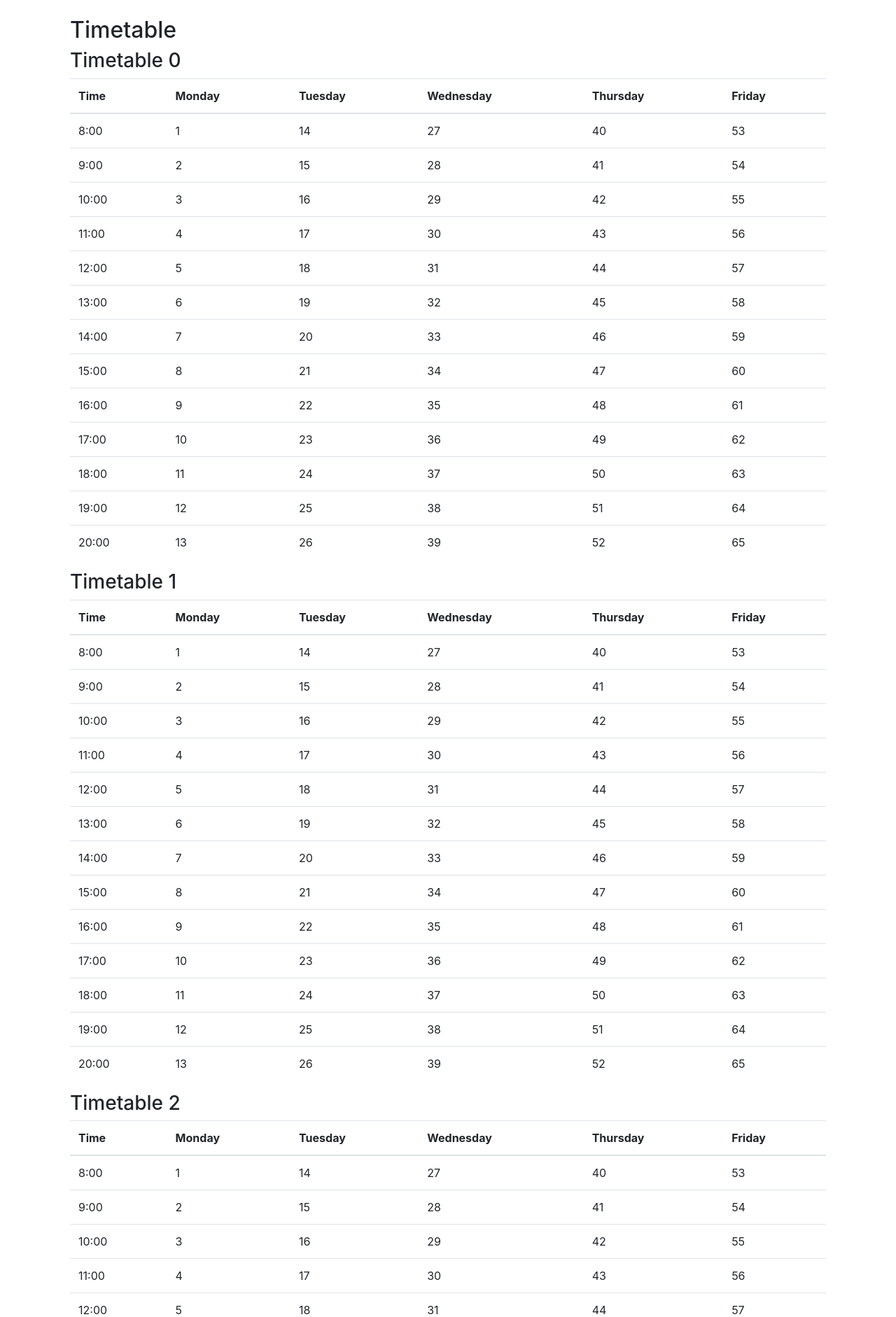
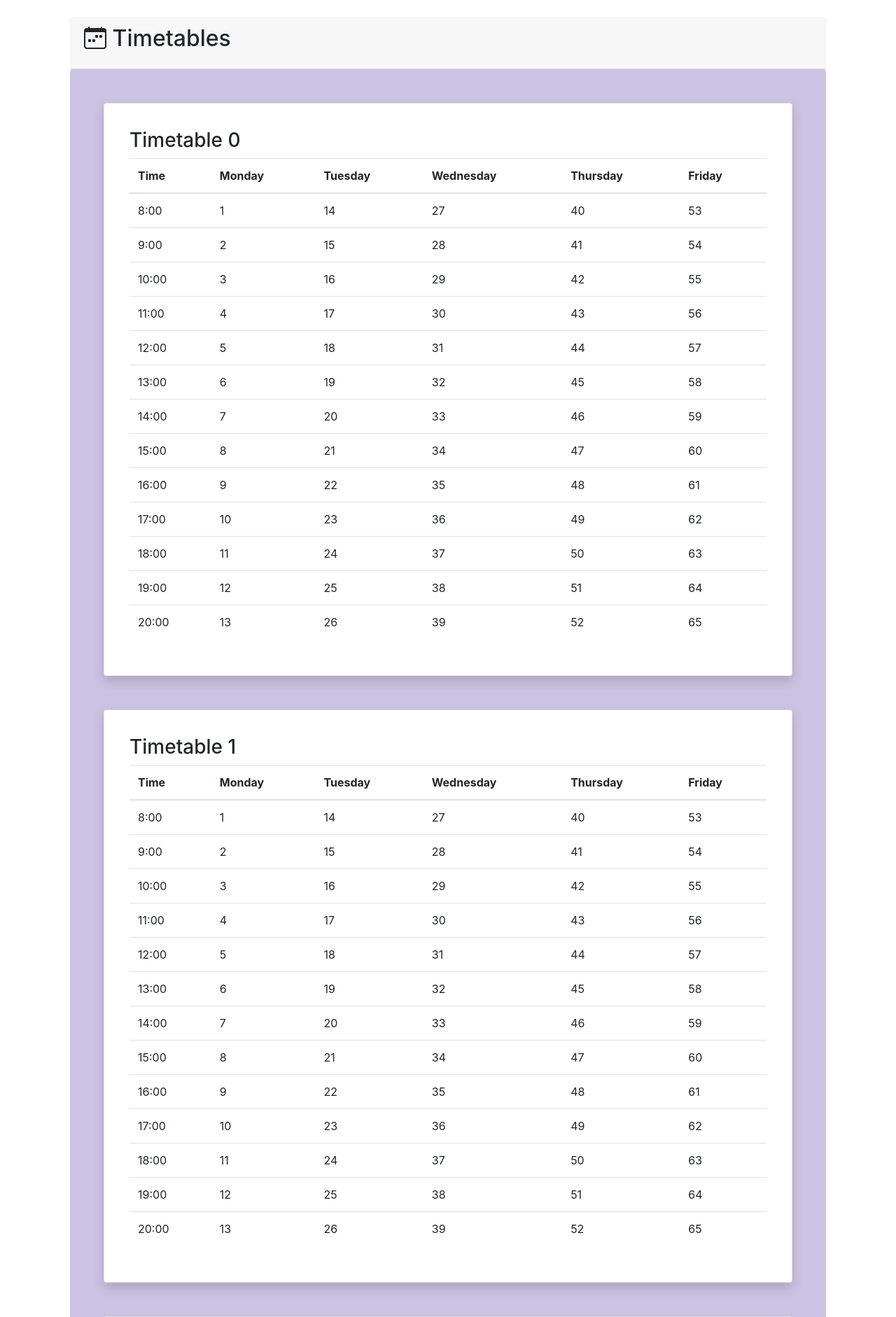
Before and after one commit to R11Sr/capstone, a Flask app: page /download in a window 1280 px wide. Shown: the part 56-1938 px from the top of the page at 70% size. Run offline with Flask 3, Linux system fonts and the light colour scheme; some libraries are stand-ins or nearby versions.

Commit message:
Formatted timetable view

```diff
--- a/app/templates/time.html
+++ b/app/templates/time.html
@@ -8,8 +8,17 @@
 
     {% include 'flash_messages.html' %}
 
-    <h2>Timetable</h2>
+    <div class="card-header">
+        <h2 class="card-title"><i class="bi bi-calendar-week"></i> Timetables</h2>
+    </div>
+    <div class="form_container p-5 rounded-top" style="background-color: #CBC3E3;">
+
+
     {% for key, timetable in timetables.items() %}
+    <div class="card shadow p-3 mb-5 bg-white rounded">
+
+        <div class="card-body">
+
         <h3>Timetable {{ key }}</h3>
         <table class="table">
             <thead>
@@ -31,7 +40,14 @@
                 {% endfor %}
             </tbody>
         </table>
+    </div>
+</div>
     {% endfor %}
+
+
+
+
+
 </div>
 
 <a href="{{ url_for('download_timetable') }}" class="btn btn-primary">Download PDF</a>
--- a/app/templates/timetable.html
+++ b/app/templates/timetable.html
@@ -9,7 +9,7 @@
     {% include 'flash_messages.html' %}
 
 
-    <h2>Timetable</h2>
+    <h2>Timetables</h2>
     <table class="table">
         <thead>
             <tr>
```
